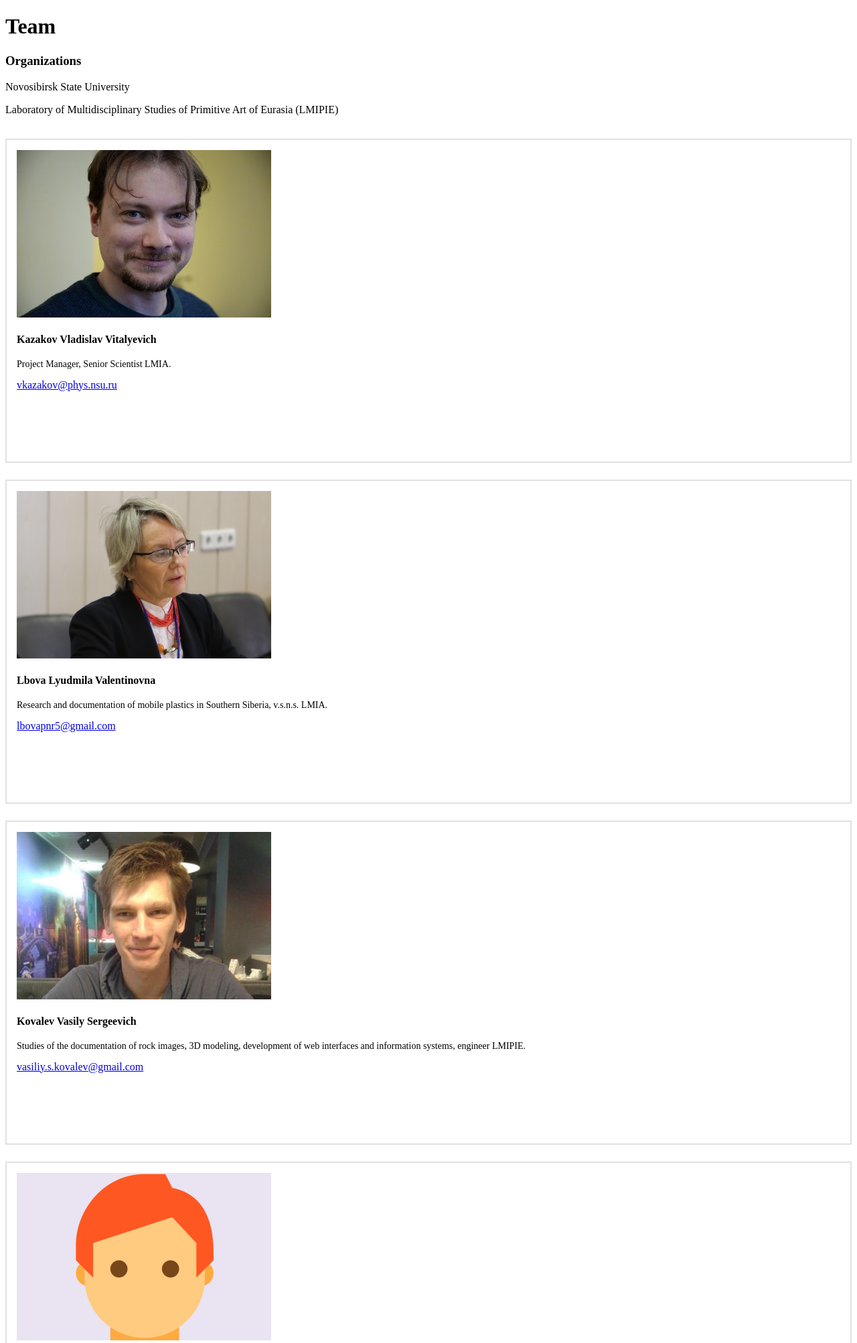
After one commit to Artemiris/artemiris, a Yii app: template frontend/views/site/team.php in a window 1280 px wide. The commit adds this page. Shown: the top 2005 px of the page at 67% size. Run offline with PHP 8.4 and a stand-in for Yii, Linux system fonts and the light colour scheme; the template is opened without the code that fills it, so the values that code supplies are empty; some libraries are stand-ins or nearby versions.

Commit message:
performers to team

```diff
--- a/frontend/controllers/SiteController.php
+++ b/frontend/controllers/SiteController.php
@@ -90,9 +90,9 @@ class SiteController extends Controller
         return $this->render('news');
     }
 
-    public function actionPerformers()
+    public function actionTeam()
     {
-        return $this->render('performers');
+        return $this->render('team');
     }
 
     public function actionPublication()
--- a/frontend/messages/ru/app.php
+++ b/frontend/messages/ru/app.php
@@ -7,7 +7,7 @@ return [
     'Project' => 'Проект',
     'Resources' => 'Ресурсы',
     'News' => 'Новости',
-    'Performers' => 'Исполнители',
+    'Team' => 'Исполнители',
     'Publication' => 'Публикации',
     'Links' => 'Ссылки',
     'About' => 'О проекте',
--- a/frontend/views/layouts/main.php
+++ b/frontend/views/layouts/main.php
@@ -47,7 +47,7 @@ AppAsset::register($this);
         ['label' => Yii::t('app', 'Project'), 'url' => ['/site/project']],
         ['label' => Yii::t('app', 'Resources'), 'url' => ['/site/resources']],
         ['label' => Yii::t('app', 'News'), 'url' => ['/site/news']],
-        ['label' => Yii::t('app', 'Performers'), 'url' => ['/site/performers']],
+        ['label' => Yii::t('app', 'Team'), 'url' => ['/site/team']],
         ['label' => Yii::t('app', 'Publication'), 'url' => ['/site/publication']],
         ['label' => Yii::t('app', 'Links'), 'url' => ['/site/links']],
     ];
--- /dev/null
+++ b/frontend/views/site/team.php
@@ -0,0 +1,110 @@
+<?php
+
+/* @var $this yii\web\View */
+
+use yii\helpers\Html;
+
+$this->registerCssFile('css/team.css', ['depends' => ['yii\bootstrap\BootstrapPluginAsset']]);
+
+$this->title = Yii::t('app', 'Team');
+$this->params['breadcrumbs'][] = $this->title;
+?>
+<h1><?= Html::encode($this->title) ?></h1>
+
+
+<h3><?= Yii::t('team', 'Organizations') ?></h3>
+<p>
+    <?= Yii::t('team', 'Novosibirsk State University') ?>
+</p>
+<p>
+    <?= Yii::t('team', 'Laboratory of Multidisciplinary Studies of Primitive Art of Eurasia (LMIPIE)') ?>
+</p>
+<br>
+<div class="row">
+    <div class="col-xs-12 col-sm-6 col-md-4">
+        <div class="item-user">
+            <?= Html::img('/img/team/kazakov.jpg', ['class' => 'img img-responsive']) ?>
+            <b>
+                <?= Yii::t('team', 'Kazakov Vladislav Vitalyevich') ?>
+            </b>
+            <p>
+                <?= Yii::t('team', 'Project Manager, Senior Scientist LMIA') ?>.
+                <div class="email"><a href="mailto:vkazakov@phys.nsu.ru">vkazakov@phys.nsu.ru</a></div>
+            </p>
+        </div>
+    </div>
+    <div class="col-xs-12 col-sm-6 col-md-4">
+        <div class="item-user">
+            <?= Html::img('/img/team/lbova.jpg', ['class' => 'img img-responsive']) ?>
+            <b>
+                <?= Yii::t('team', 'Lbova Lyudmila Valentinovna') ?>
+            </b>
+            <p>
+                <?= Yii::t('team', 'Research and documentation of mobile plastics in Southern Siberia, v.s.n.s. LMIA') ?>.
+                <div class="email"><a href="mailto:lbovapnr5@gmail.com">lbovapnr5@gmail.com</a></div>
+            </p>
+        </div>
+    </div>
+    <div class="col-xs-12 col-sm-6 col-md-4">
+        <div class="item-user">
+            <?= Html::img('/img/team/kovalev.jpg', ['class' => 'img img-responsive']) ?>
+            <b>
+                <?= Yii::t('team', 'Kovalev Vasily Sergeevich') ?>
+            </b>
+            <p>
+                <?= Yii::t('team', 'Studies of the documentation of rock images, 3D modeling, development of web interfaces and information systems, engineer LMIPIE') ?>.
+                <div class="email"><a href="mailto:vasiliy.s.kovalev@gmail.com">vasiliy.s.kovalev@gmail.com</a></div>
+            </p>
+        </div>
+    </div>
+    <div class="col-xs-12 col-sm-6 col-md-4">
+        <div class="item-user">
+            <?= Html::img('/img/team/user.png', ['class' => 'img img-responsive']) ?>
+            <b>
+                <?= Yii::t('team', 'Zhumadilov Kair Bekbatyrovich') ?>
+            </b>
+            <p>
+                <?= Yii::t('team', '3D modeling, development of web interfaces and information systems, LMIPIE engineer') ?>.
+                <div class="email"><a href="mailto:zhumadilov@nsu.ru">zhumadilov@nsu.ru</a></div>
+            </p>
+        </div>
+    </div>
+    <div class="col-xs-12 col-sm-6 col-md-4">
+        <div class="item-user">
+            <?= Html::img('/img/team/user.png', ['class' => 'img img-responsive']) ?>
+            <b>
+                <?= Yii::t('team', 'Cheremisin Dmitry Vladimirovich') ?>
+            </b>
+            <p>
+                <?= Yii::t('team', 'Research and documentation of rock images of South Siberia, senior researcher LMIPIE') ?>.
+                <div class="email"><a href="mailto:topsya@bk.ru">topsya@bk.ru</a></div>
+            </p>
+        </div>
+    </div>
+    <div class="col-xs-12 col-sm-6 col-md-4">
+        <div class="item-user">
+            <?= Html::img('/img/team/user.png', ['class' => 'img img-responsive']) ?>
+            <b>
+                <?= Yii::t('team', 'Simukhin Alexander Ilyich') ?>
+            </b>
+            <p>
+                <?= Yii::t('team', 'Research and documentation of rock images of South Siberia, junior researcher Institute of Mongolian Studies, Buddhology and Tibetology SB RAS') ?>.
+                <div class="email"><a href="mailto:simply.sima@mail.ru">simply.sima@mail.ru</a></div>
+            </p>
+        </div>
+    </div>
+    <div class="col-xs-12 col-sm-6 col-md-4">
+        <div class="item-user">
+            <?= Html::img('/img/team/user.png', ['class' => 'img img-responsive']) ?>
+            <b>
+                <?= Yii::t('team', 'Rostyazhenko Tatyana Evgenievna') ?>
+            </b>
+            <p>
+                <?= Yii::t('team', 'Research and documentation of mobile plastics in Southern Siberia, student of the National Mining University') ?>.
+                <div class="email"><a href="mailto:miss.oldman2017@yandex.ru">miss.oldman2017@yandex.ru</a></div>
+            </p>
+        </div>
+    </div>
+</div>
+
+<?= Yii::t('team', '') ?>
```
Also changed, not shown: frontend/views/site/performers.php (deleted, +0 -110 lines), frontend/messages/ru/team.php (renamed from frontend/messages/ru/performers.php), frontend/web/css/team.css (renamed from frontend/web/css/performers.css), frontend/web/css/team.scss (renamed from frontend/web/css/performers.scss), frontend/web/img/team/kazakov.jpg (renamed from frontend/web/img/performers/kazakov.jpg), frontend/web/img/team/kovalev.jpg (renamed from frontend/web/img/performers/kovalev.jpg), frontend/web/img/team/lbova.jpg (renamed from frontend/web/img/performers/lbova.jpg), frontend/web/img/team/user.png (renamed from frontend/web/img/performers/user.png), 2 other files.
